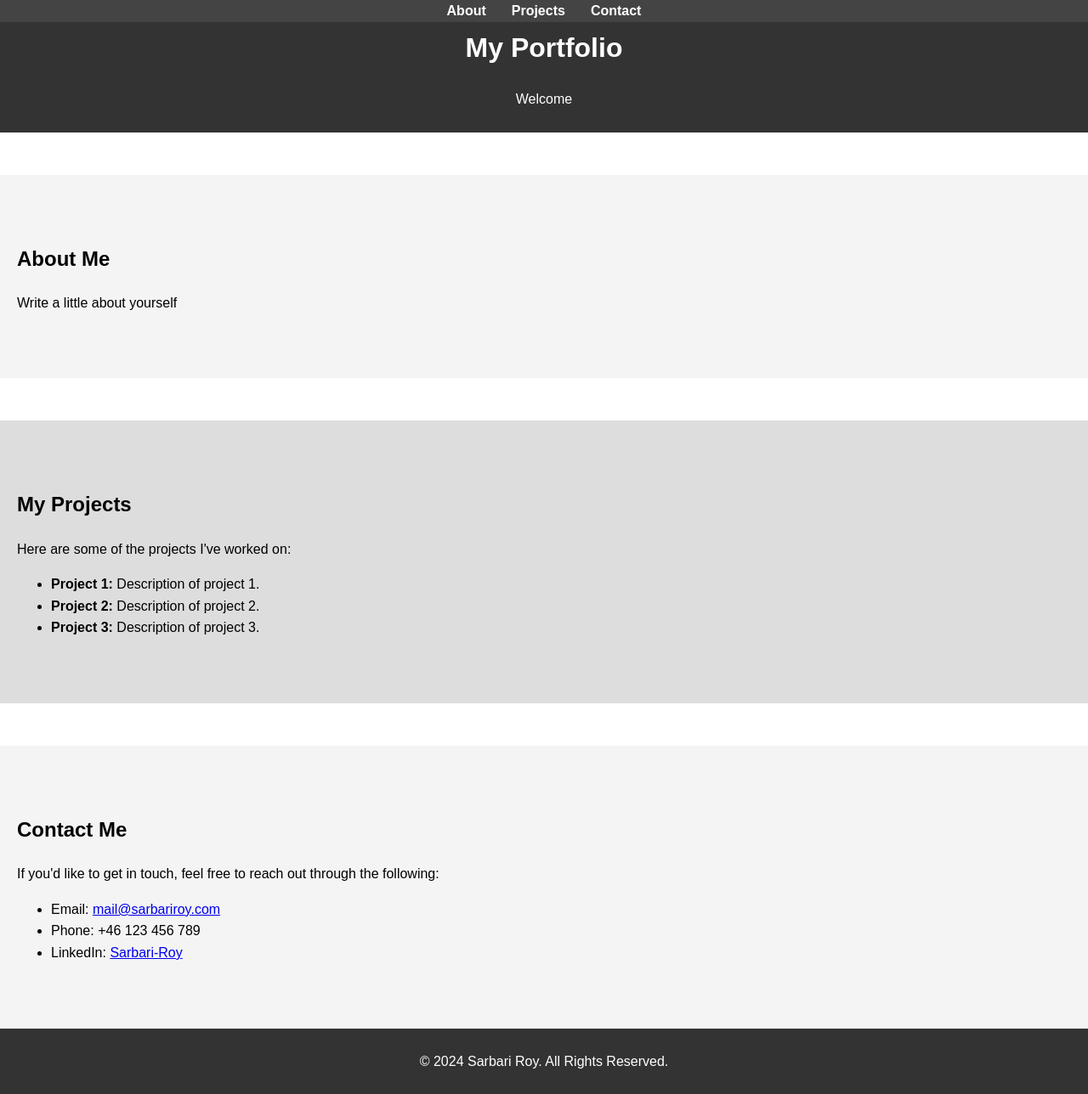
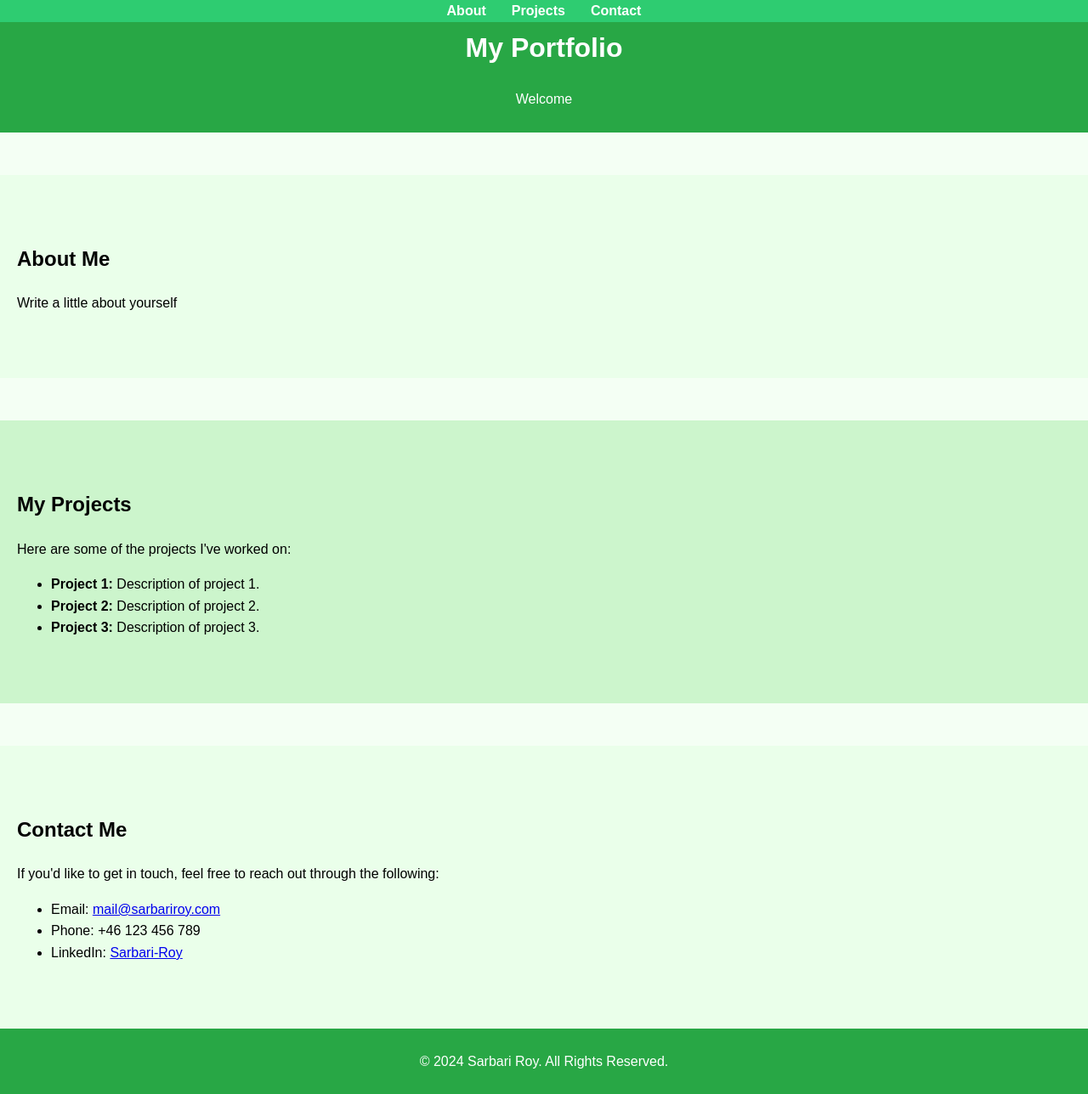
Before and after one commit to Sarbari-Roy/sarbariroy.com, a plain HTML site: page index.html in a window 1280 px wide. Shown: the whole page at 85% size. Drawn offline with Linux system fonts and the light colour scheme.

Commit message:
Update index.html

```diff
--- a/index.html
+++ b/index.html
@@ -4,15 +4,16 @@
     <meta charset="UTF-8">
     <meta name="viewport" content="width=device-width, initial-scale=1.0">
     <title>Portfolio</title>
-    <style>
+        <style>
         body {
             font-family: Arial, sans-serif;
             margin: 0;
             padding: 0;
             line-height: 1.6;
+            background-color: #f4fff4;
         }
         header {
-            background: #333;
+            background: #28a745;
             color: #fff;
             padding: 10px 20px;
             text-align: center;
@@ -21,7 +22,7 @@
             position: fixed;
             top: 0;
             width: 100%;
-            background: #444;
+            background: #2ecc71;
             color: #fff;
             z-index: 1000;
         }
@@ -48,16 +49,16 @@
             margin-top: 50px;
         }
         .about {
-            background: #f4f4f4;
+            background: #eaffea;
         }
         .projects {
-            background: #ddd;
+            background: #ccf5cc;
         }
         .contact {
-            background: #f4f4f4;
+            background: #eaffea;
         }
         footer {
-            background: #333;
+            background: #28a745;
             color: #fff;
             text-align: center;
             padding: 10px 20px;
```
